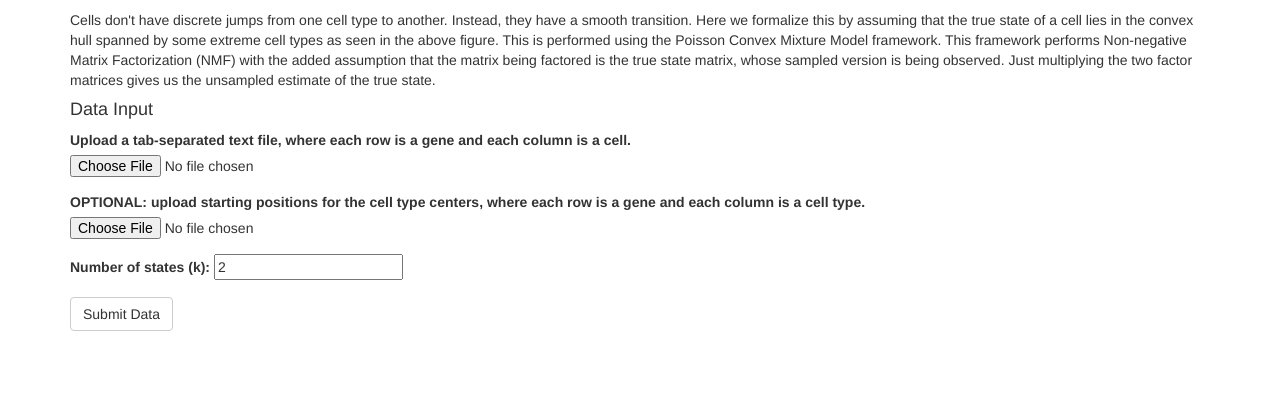
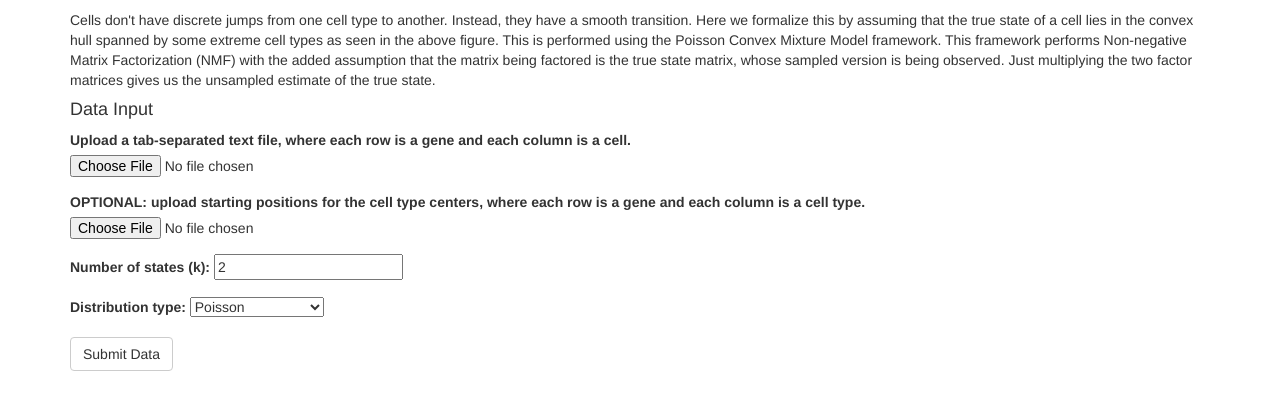
Before and after one commit to yjzhang/uncurl_app, a Flask app: page /state_estimation in a window 1280 px wide. Shown: the part 298-708 px from the top of the page. Run offline with Flask 2, Linux system fonts and the light colour scheme; some libraries are stand-ins or nearby versions.

Commit message:
added nb state estimation option

```diff
--- a/app/templates/clustering_user.html
+++ b/app/templates/clustering_user.html
@@ -10,12 +10,6 @@
 </p>
 {% else %}
 <p>
-<a href="{{ user_id }}/P.txt">P</a>
-</p>
-<p>
-<a href="{{ user_id }}/R.txt">R</a>
-</p>
-<p>
 <a href="{{ user_id }}/assignments.txt">Assignments</a>
 </p>
 {% endif %}
--- a/app/templates/state_estimation.html
+++ b/app/templates/state_estimation.html
@@ -11,7 +11,6 @@ Cells don't have discrete jumps from one cell type to another. Instead, they hav
 
 This is performed using the Poisson Convex Mixture Model framework. This framework performs Non-negative Matrix Factorization (NMF) with the added assumption that the matrix being factored is the true state matrix, whose sampled version is being observed. Just multiplying the two factor matrices gives us the unsampled estimate of the true state.
 {% endblock %}
-
 
 
 {% block input %}
@@ -32,6 +31,13 @@ This is performed using the Poisson Convex Mixture Model framework. This framewo
             <label for="k">Number of states (k):</label>
             <input type=number id="k" name="k" value=2></input>
         </div>
+        <div class="form-group">
+            <label for="disttype">Distribution type:</label>
+            <select id="disttype" name="disttype">
+                <option selected>Poisson</option>
+                <option>Negative binomial</option>
+            </select>
+        </div>
 
         <div class="form-group">
             <button type="submit" class="btn btn-default">Submit Data</button>
--- a/app/views.py
+++ b/app/views.py
@@ -58,6 +58,7 @@ def cluster_thread(data, k, user_id, init=None, dist_type='Poisson'):
     path = os.path.join('/tmp/', user_id)
     try:
         os.mkdir(path)
+        print path
     except:
         pass
     if dist_type=='Poisson':
@@ -113,7 +114,8 @@ def state_estimation_input():
     except:
         return error('Error: no file found', 400)
     user_id = str(uuid.uuid4())
-    P = Process(target=state_estimation_thread, args=(data, k, user_id, init))
+    dist_type = request.form['disttype']
+    P = Process(target=state_estimation_thread, args=(data, k, user_id, init, dist_type))
     P.start()
     return redirect(url_for('state_estimation_result', user_id=user_id))
 
@@ -137,14 +139,17 @@ def state_estimation_file(x, user_id, filename):
     path = os.path.join('/tmp/', user_id)
     return send_from_directory(path, filename)
 
-def state_estimation_thread(data, k, user_id, init=None):
+def state_estimation_thread(data, k, user_id, init=None, dist_type='Poisson'):
     """
     Uses a new process to do state estimation
     """
     path = os.path.join('/tmp/', user_id)
     os.mkdir(path)
     # if debugging, set max_iters to 1, inner_max_iters to 1... should be in config
-    M, W = uncurl.poisson_estimate_state(data, k, max_iters=10, inner_max_iters=400, disp=False, init_means=init)
+    if dist_type=='Poisson':
+        M, W = uncurl.poisson_estimate_state(data, k, max_iters=5, inner_max_iters=400, disp=False, init_means=init)
+    elif dist_type=='Negative binomial':
+        M, W, R = uncurl.nb_estimate_state(data, k, max_iters=5, inner_max_iters=400, disp=False, init_means=init)
     np.savetxt(os.path.join(path, 'm.txt'), M)
     np.savetxt(os.path.join(path, 'w.txt'), W)
     vis.vis_state_estimation(data, M, W, user_id)
```
